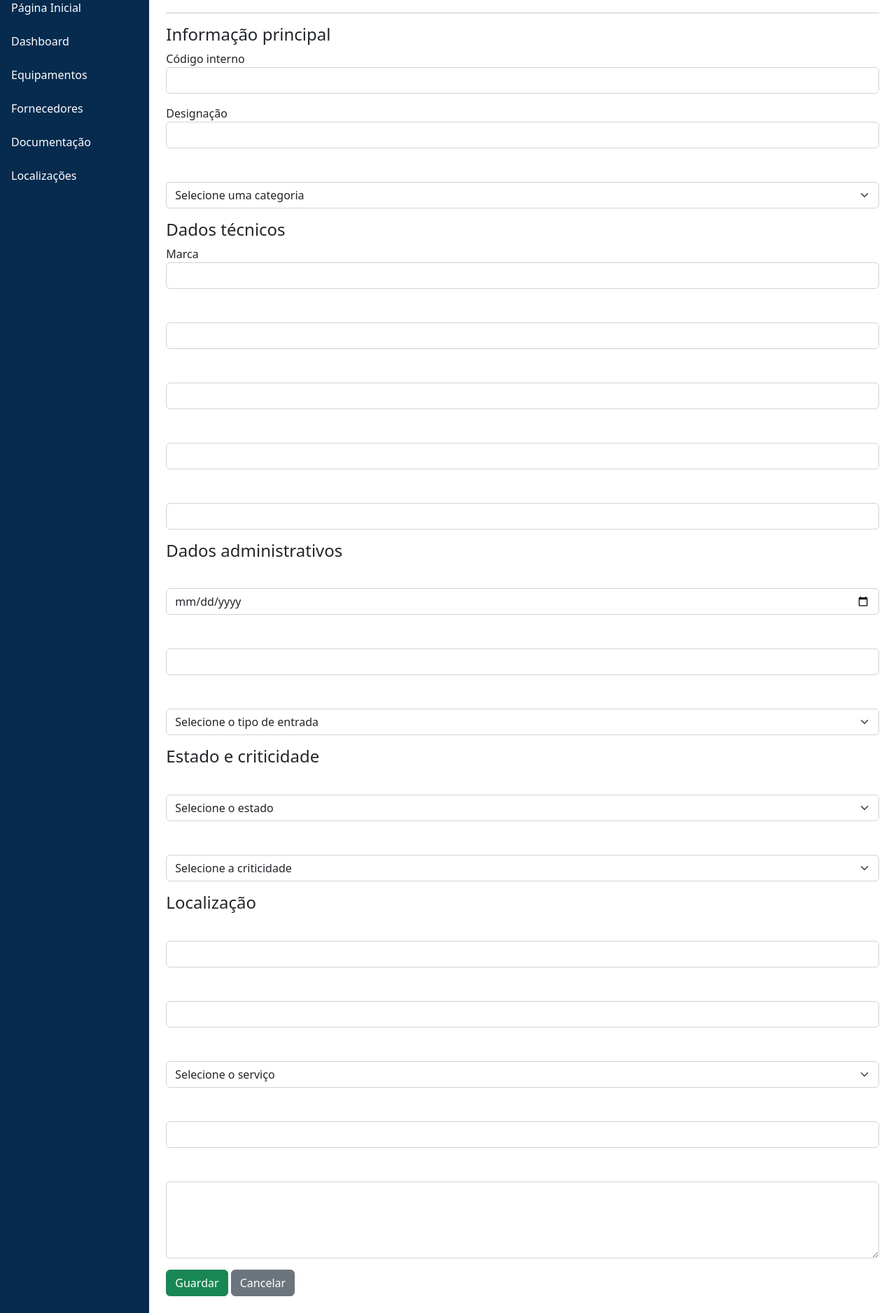
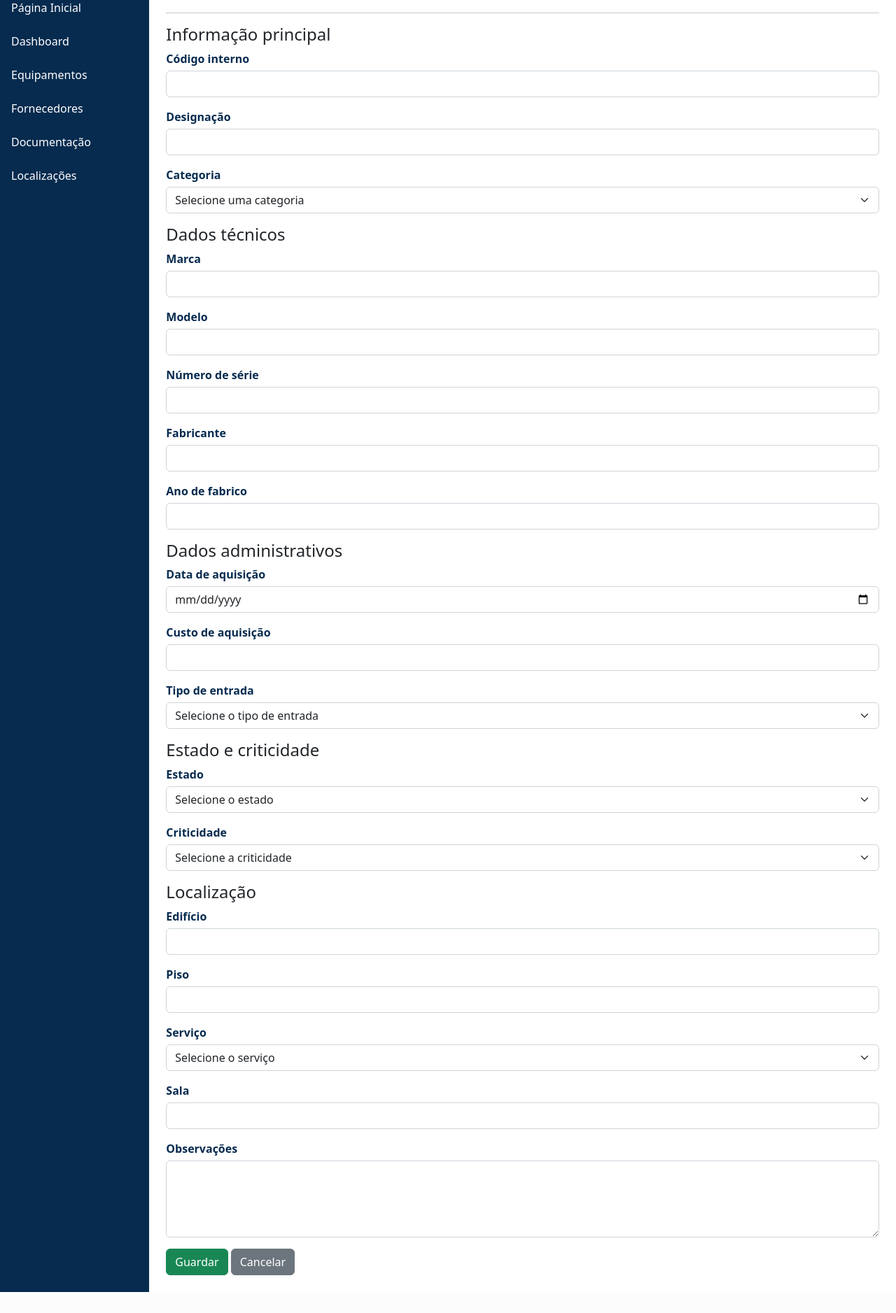
Before and after one commit to catarinabenido126/projetohospitalar, a PHP site: page /private/views/equipamentos/novo.html in a window 1280 px wide. Shown: the part 144-2021 px from the top of the page at 70% size. After the commit the page ends 1991 px from the top, so only its background shows below. Run offline with PHP 8.4, Linux system fonts and the light colour scheme.

Commit message:
correção da cor dos labels no formulário de novo equipamento, isolamento do estilo .form-label do login e melhoria do espaçamento dos campos a preencher

```diff
--- a/assets/css/1241126.css
+++ b/assets/css/1241126.css
@@ -258,7 +258,7 @@ section {
 .card img {
     max-height: 150px;
 }
-.form-label {
+.card .form-label {
     color: #ffffff;
     font-weight: 600;
 }
@@ -316,6 +316,12 @@ section {
     font-size: 1.2em;
     margin-bottom: 15px;
 }
+.area-conteudo label {
+    display: block;
+    margin-bottom: 5px;
+    color: #062b4f;
+    font-weight: 600;
+}
 .barra-superior {
     background-color: #062b4f;
     height: 70px;
--- a/private/views/equipamentos/novo.html
+++ b/private/views/equipamentos/novo.html
@@ -71,11 +71,11 @@
                 <form action="lista.html" method="post">
                     <h4>Informação principal</h4>
                     <div class="mb-3">
-                        <label for="codigo">Código interno</label>
+                        <label for="codigo" class="form-label">Código interno</label>
                         <input type="text" class="form-control" id="codigo" name="codigo" required>
                     </div>
                     <div class="mb-3">
-                        <label for="designacao">Designação</label>
+                        <label for="designacao" class="form-label">Designação</label>
                         <input type="text" class="form-control" id="designacao" name="designacao" required>
                     </div>
                     <div class="mb-3">
@@ -91,7 +91,7 @@
                     </div>
                     <h4>Dados técnicos</h4>
                     <div class="mb-3">
-                        <label for="marca">Marca</label>
+                        <label for="marca" class="form-label">Marca</label>
                         <input type="text" class="form-control" id="marca" name="marca">
                     </div>
                     <div class="mb-3">
```
Lines whose indentation alone changed are shown as unchanged.
